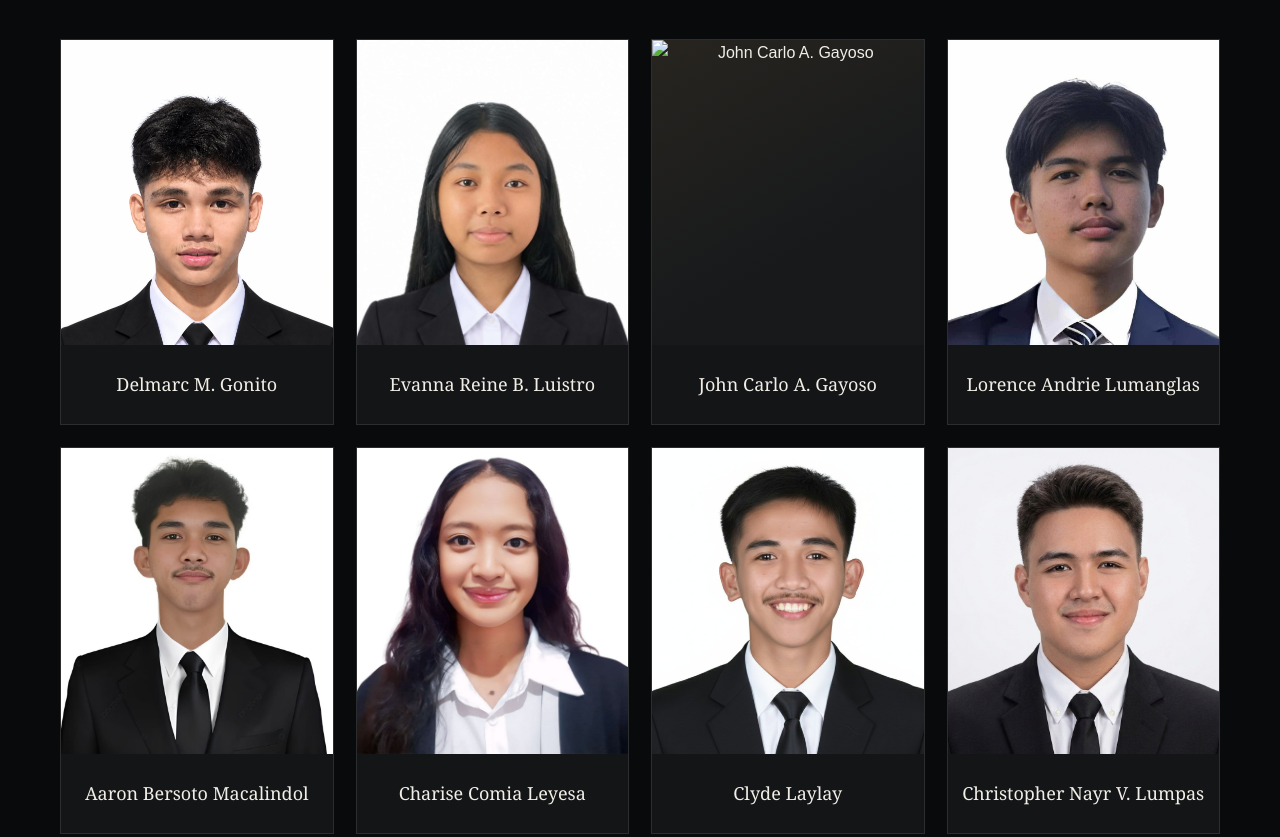
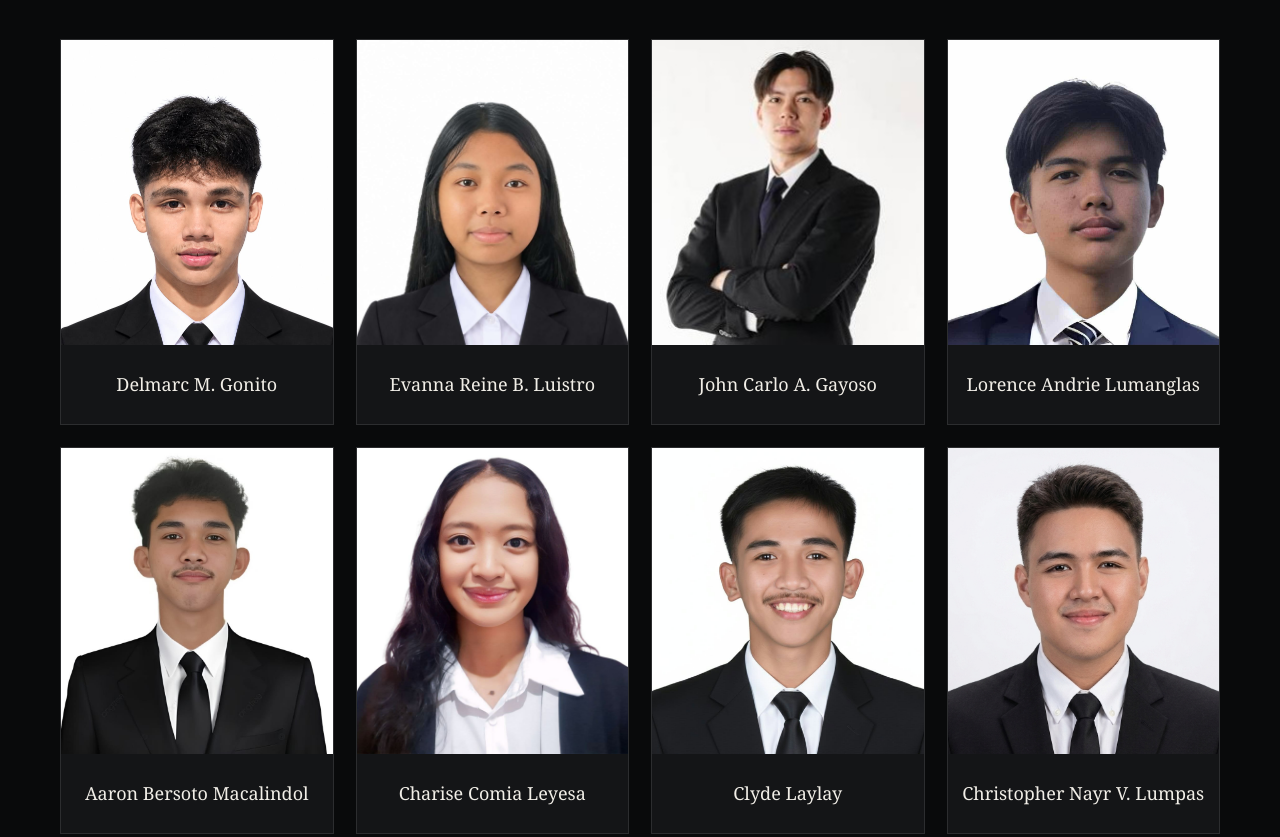
Before and after one commit to Taichi03-lab/NovaChrono, a plain HTML site: page about.html in a window 1280 px wide. Shown: the part 1993-2830 px from the top of the page. Drawn offline with Linux system fonts and the light colour scheme.

Commit message:
Update about.html

```diff
--- a/about.html
+++ b/about.html
@@ -261,8 +261,8 @@
                 <article class="team-card">
                     <div class="team-photo">
                         <img
-                            src="assets/team/John%20Carlo%20A.%20Gayoso.jpg"
-                            alt="John Carlo A. Gayoso"
+                            src="assets/team/john-prank.jpg"
+                            alt="Team photo"
                             loading="lazy">
                     </div>
                     <h3>John Carlo A. Gayoso</h3>
```
